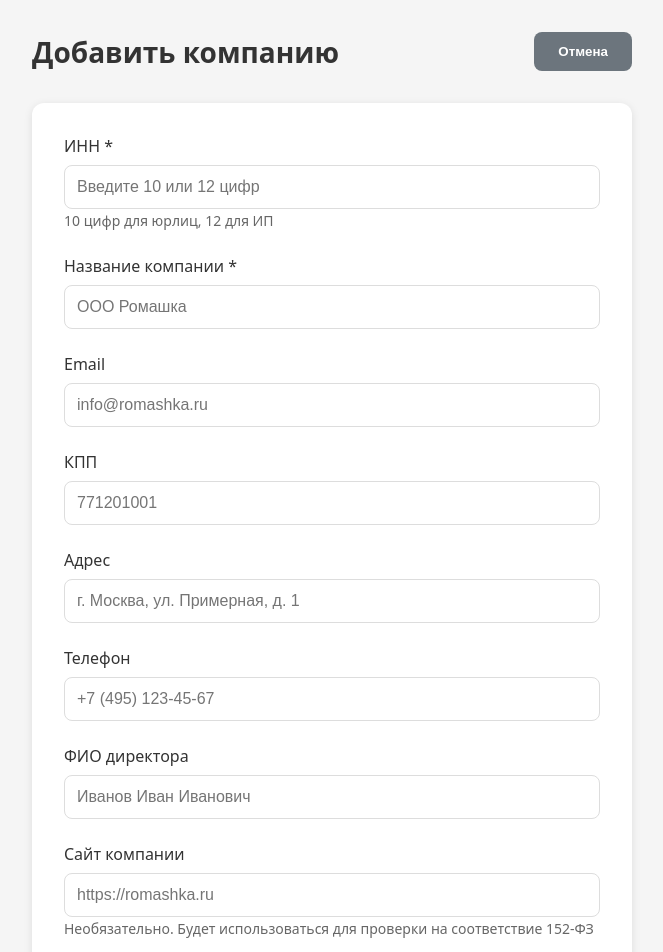
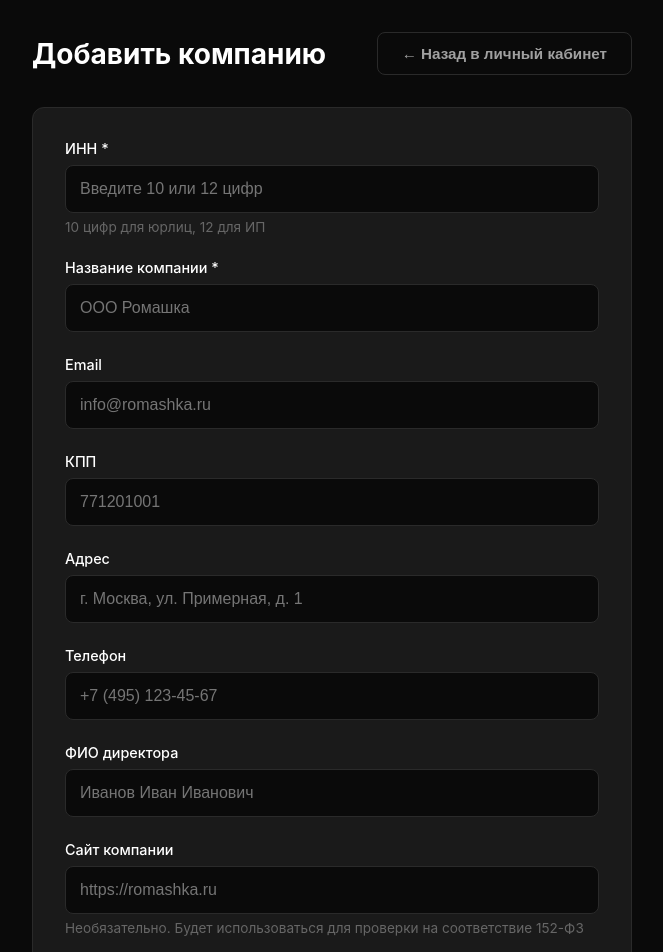
Before and after one commit to IaroslavPetrov/compliance-box, a Next.js app in the folder frontend/: page /dashboard/tenants/new in a window 1280 px wide. Shown: the top 952 px of the page, without its empty margins (308-971 px from the left). Built offline with nearby package versions, Linux system fonts and the light colour scheme.

Commit message:
feat: redesign new tenant page with dark theme and back navigation

```diff
--- a/frontend/app/dashboard/tenants/new/page.tsx
+++ b/frontend/app/dashboard/tenants/new/page.tsx
@@ -1,6 +1,6 @@
 "use client";
 
-import { useState, useEffect, useRef } from 'react';
+import { useState, useRef } from 'react';
 import { useRouter } from 'next/navigation';
 
 // DaData API ключ
@@ -31,11 +31,9 @@ export default function NewTenantPage() {
       [name]: value,
     });
 
-    // Если меняется ИНН - запускаем автозаполнение
     if (name === 'inn') {
       const cleanInn = value.replace(/\D/g, '');
       if (cleanInn.length === 10 || cleanInn.length === 12) {
-        // Debounce: ждём 500мс после последнего изменения
         if (debounceRef.current) clearTimeout(debounceRef.current);
         debounceRef.current = setTimeout(() => {
           fetchFromDadata(cleanInn);
@@ -83,7 +81,7 @@ export default function NewTenantPage() {
 
         setDadataInfo(`✅ Найдено: ${company.value}`);
       } else {
-        setDadataInfo('️ Компания с таким ИНН не найдена. Заполните поля вручную.');
+        setDadataInfo('⚠️ Компания с таким ИНН не найдена. Заполните поля вручную.');
       }
     } catch (err: any) {
       setDadataInfo('❌ Ошибка получения данных от DaData. Заполните поля вручную.');
@@ -96,7 +94,6 @@ export default function NewTenantPage() {
   const handleSubmit = async (e: React.FormEvent) => {
     e.preventDefault();
 
-    // Валидация ИНН
     const cleanInn = formData.inn.replace(/\D/g, '');
     if (cleanInn.length !== 10 && cleanInn.length !== 12) {
       setError('ИНН должен содержать 10 цифр (для юрлиц) или 12 цифр (для ИП)');
@@ -134,60 +131,74 @@ export default function NewTenantPage() {
     }
   };
 
+  const inputStyle = {
+    width: '100%',
+    padding: '0.875rem',
+    border: '1px solid #2A2A2A',
+    borderRadius: '8px',
+    fontSize: '1rem',
+    background: '#0A0A0A',
+    color: '#FFFFFF',
+    boxSizing: 'border-box' as const,
+    transition: 'border-color 0.3s, box-shadow 0.3s',
+    outline: 'none',
+  };
+
   return (
     <div style={{
       minHeight: '100vh',
-      background: '#f5f5f5',
+      background: '#0A0A0A',
       padding: '2rem',
+      fontFamily: '-apple-system, BlinkMacSystemFont, "Segoe UI", Roboto, sans-serif',
+      color: '#FFFFFF',
     }}>
-      <div style={{
-        maxWidth: '600px',
-        margin: '0 auto',
-      }}>
+      <div style={{ maxWidth: '600px', margin: '0 auto' }}>
+        {/* Шапка с навигацией */}
         <div style={{
           display: 'flex',
           justifyContent: 'space-between',
           alignItems: 'center',
           marginBottom: '2rem',
         }}>
-          <h1 style={{
-            margin: 0,
-            fontSize: '1.75rem',
-            color: '#333',
-          }}>
+          <h1 style={{ margin: 0, fontSize: '1.75rem', fontWeight: '700', color: '#FFFFFF' }}>
             Добавить компанию
           </h1>
           <button
             onClick={() => router.push('/dashboard')}
             style={{
               padding: '0.75rem 1.5rem',
-              background: '#6c757d',
-              color: 'white',
-              border: 'none',
+              background: 'transparent',
+              color: '#A0A0A0',
+              border: '1px solid #2A2A2A',
               borderRadius: '8px',
               cursor: 'pointer',
-              fontWeight: 'bold',
+              fontWeight: '600',
+              fontSize: '0.95rem',
+              transition: 'all 0.3s',
+            }}
+            onMouseEnter={(e) => {
+              e.currentTarget.style.borderColor = '#FF6B35';
+              e.currentTarget.style.color = '#FF6B35';
+            }}
+            onMouseLeave={(e) => {
+              e.currentTarget.style.borderColor = '#2A2A2A';
+              e.currentTarget.style.color = '#A0A0A0';
             }}
           >
-            Отмена
+            ← Назад в личный кабинет
           </button>
         </div>
 
         <div style={{
-          background: 'white',
+          background: '#1A1A1A',
           padding: '2rem',
           borderRadius: '12px',
-          boxShadow: '0 2px 8px rgba(0,0,0,0.1)',
+          border: '1px solid #2A2A2A',
         }}>
           <form onSubmit={handleSubmit}>
-            {/* ИНН - с автозаполнением */}
+            {/* ИНН */}
             <div style={{ marginBottom: '1.5rem' }}>
-              <label style={{
-                display: 'block',
-                marginBottom: '0.5rem',
-                color: '#333',
-                fontWeight: '500',
-              }}>
+              <label style={{ display: 'block', marginBottom: '0.5rem', color: '#FFFFFF', fontWeight: '500', fontSize: '0.9rem' }}>
                 ИНН *
               </label>
               <input
@@ -196,27 +207,29 @@ export default function NewTenantPage() {
                 value={formData.inn}
                 onChange={handleChange}
                 required
-                style={{
-                  width: '100%',
-                  padding: '0.75rem',
-                  border: '1px solid #ddd',
-                  borderRadius: '8px',
-                  fontSize: '1rem',
-                  boxSizing: 'border-box',
+                style={inputStyle}
+                placeholder="Введите 10 или 12 цифр"
+                onFocus={(e) => {
+                  e.target.style.borderColor = '#FF6B35';
+                  e.target.style.boxShadow = '0 0 0 3px rgba(255, 107, 53, 0.1)';
                 }}
-                placeholder="Введите 10 или 12 цифр"
+                onBlur={(e) => {
+                  e.target.style.borderColor = '#2A2A2A';
+                  e.target.style.boxShadow = 'none';
+                }}
               />
-              <small style={{ color: '#666', fontSize: '0.875rem' }}>
+              <small style={{ color: '#666666', fontSize: '0.85rem', marginTop: '6px', display: 'block' }}>
                 10 цифр для юрлиц, 12 для ИП
               </small>
               {dadataInfo && (
                 <div style={{
-                  marginTop: '0.5rem',
-                  padding: '0.5rem',
-                  background: dadataLoading ? '#fff3cd' : (dadataInfo.includes('✅') ? '#d4edda' : (dadataInfo.includes('❌') ? '#f8d7da' : '#fff3cd')),
-                  borderRadius: '6px',
-                  fontSize: '0.875rem',
-                  color: '#333',
+                  marginTop: '0.75rem',
+                  padding: '0.75rem',
+                  borderRadius: '8px',
+                  fontSize: '0.9rem',
+                  border: dadataLoading ? '1px solid #FFC107' : (dadataInfo.includes('✅') ? '1px solid #00C853' : '1px solid #FF4444'),
+                  background: dadataLoading ? 'rgba(255, 193, 7, 0.1)' : (dadataInfo.includes('✅') ? 'rgba(0, 200, 83, 0.1)' : 'rgba(255, 68, 68, 0.1)'),
+                  color: dadataLoading ? '#FFC107' : (dadataInfo.includes('✅') ? '#00C853' : '#FF4444'),
                 }}>
                   {dadataInfo}
                 </div>
@@ -225,12 +238,7 @@ export default function NewTenantPage() {
 
             {/* Название */}
             <div style={{ marginBottom: '1.5rem' }}>
-              <label style={{
-                display: 'block',
-                marginBottom: '0.5rem',
-                color: '#333',
-                fontWeight: '500',
-              }}>
+              <label style={{ display: 'block', marginBottom: '0.5rem', color: '#FFFFFF', fontWeight: '500', fontSize: '0.9rem' }}>
                 Название компании *
               </label>
               <input
@@ -239,26 +247,22 @@ export default function NewTenantPage() {
                 value={formData.name}
                 onChange={handleChange}
                 required
-                style={{
-                  width: '100%',
-                  padding: '0.75rem',
-                  border: '1px solid #ddd',
-                  borderRadius: '8px',
-                  fontSize: '1rem',
-                  boxSizing: 'border-box',
+                style={inputStyle}
+                placeholder="ООО Ромашка"
+                onFocus={(e) => {
+                  e.target.style.borderColor = '#FF6B35';
+                  e.target.style.boxShadow = '0 0 0 3px rgba(255, 107, 53, 0.1)';
                 }}
-                placeholder="ООО Ромашка"
+                onBlur={(e) => {
+                  e.target.style.borderColor = '#2A2A2A';
+                  e.target.style.boxShadow = 'none';
+                }}
               />
             </div>
 
             {/* Email */}
             <div style={{ marginBottom: '1.5rem' }}>
-              <label style={{
-                display: 'block',
-                marginBottom: '0.5rem',
-                color: '#333',
-                fontWeight: '500',
-              }}>
+              <label style={{ display: 'block', marginBottom: '0.5rem', color: '#FFFFFF', fontWeight: '500', fontSize: '0.9rem' }}>
                 Email
               </label>
               <input
@@ -266,26 +270,22 @@ export default function NewTenantPage() {
                 name="email"
                 value={formData.email}
                 onChange={handleChange}
-                style={{
-                  width: '100%',
-                  padding: '0.75rem',
-                  border: '1px solid #ddd',
-                  borderRadius: '8px',
-                  fontSize: '1rem',
-                  boxSizing: 'border-box',
+                style={inputStyle}
+                placeholder="info@romashka.ru"
+                onFocus={(e) => {
+                  e.target.style.borderColor = '#FF6B35';
+                  e.target.style.boxShadow = '0 0 0 3px rgba(255, 107, 53, 0.1)';
                 }}
-                placeholder="info@romashka.ru"
+                onBlur={(e) => {
+                  e.target.style.borderColor = '#2A2A2A';
+                  e.target.style.boxShadow = 'none';
+                }}
               />
             </div>
 
             {/* КПП */}
             <div style={{ marginBottom: '1.5rem' }}>
-              <label style={{
-                display: 'block',
-                marginBottom: '0.5rem',
-                color: '#333',
-                fontWeight: '500',
-              }}>
+              <label style={{ display: 'block', marginBottom: '0.5rem', color: '#FFFFFF', fontWeight: '500', fontSize: '0.9rem' }}>
                 КПП
               </label>
               <input
@@ -293,26 +293,22 @@ export default function NewTenantPage() {
                 name="kpp"
                 value={formData.kpp}
                 onChange={handleChange}
-                style={{
-                  width: '100%',
-                  padding: '0.75rem',
-                  border: '1px solid #ddd',
-                  borderRadius: '8px',
-                  fontSize: '1rem',
-                  boxSizing: 'border-box',
+                style={inputStyle}
+                placeholder="771201001"
+                onFocus={(e) => {
+                  e.target.style.borderColor = '#FF6B35';
+                  e.target.style.boxShadow = '0 0 0 3px rgba(255, 107, 53, 0.1)';
                 }}
-                placeholder="771201001"
+                onBlur={(e) => {
+                  e.target.style.borderColor = '#2A2A2A';
+                  e.target.style.boxShadow = 'none';
+                }}
               />
             </div>
 
             {/* Адрес */}
             <div style={{ marginBottom: '1.5rem' }}>
-              <label style={{
-                display: 'block',
-                marginBottom: '0.5rem',
-                color: '#333',
-                fontWeight: '500',
-              }}>
+              <label style={{ display: 'block', marginBottom: '0.5rem', color: '#FFFFFF', fontWeight: '500', fontSize: '0.9rem' }}>
                 Адрес
               </label>
               <input
@@ -320,26 +316,22 @@ export default function NewTenantPage() {
                 name="address"
                 value={formData.address}
                 onChange={handleChange}
-                style={{
-                  width: '100%',
-                  padding: '0.75rem',
-                  border: '1px solid #ddd',
-                  borderRadius: '8px',
-                  fontSize: '1rem',
-                  boxSizing: 'border-box',
+                style={inputStyle}
+                placeholder="г. Москва, ул. Примерная, д. 1"
+                onFocus={(e) => {
+                  e.target.style.borderColor = '#FF6B35';
+                  e.target.style.boxShadow = '0 0 0 3px rgba(255, 107, 53, 0.1)';
                 }}
-                placeholder="г. Москва, ул. Примерная, д. 1"
+                onBlur={(e) => {
+                  e.target.style.borderColor = '#2A2A2A';
+                  e.target.style.boxShadow = 'none';
+                }}
               />
             </div>
 
             {/* Телефон */}
             <div style={{ marginBottom: '1.5rem' }}>
-              <label style={{
-                display: 'block',
-                marginBottom: '0.5rem',
-                color: '#333',
-                fontWeight: '500',
-              }}>
+              <label style={{ display: 'block', marginBottom: '0.5rem', color: '#FFFFFF', fontWeight: '500', fontSize: '0.9rem' }}>
                 Телефон
               </label>
               <input
@@ -347,26 +339,22 @@ export default function NewTenantPage() {
                 name="phone"
                 value={formData.phone}
                 onChange={handleChange}
-                style={{
-                  width: '100%',
-                  padding: '0.75rem',
-                  border: '1px solid #ddd',
-                  borderRadius: '8px',
-                  fontSize: '1rem',
-                  boxSizing: 'border-box',
+                style={inputStyle}
+                placeholder="+7 (495) 123-45-67"
+                onFocus={(e) => {
+                  e.target.style.borderColor = '#FF6B35';
+                  e.target.style.boxShadow = '0 0 0 3px rgba(255, 107, 53, 0.1)';
                 }}
-                placeholder="+7 (495) 123-45-67"
+                onBlur={(e) => {
+                  e.target.style.borderColor = '#2A2A2A';
+                  e.target.style.boxShadow = 'none';
+                }}
               />
             </div>
 
             {/* ФИО директора */}
             <div style={{ marginBottom: '1.5rem' }}>
-              <label style={{
-                display: 'block',
-                marginBottom: '0.5rem',
-                color: '#333',
-                fontWeight: '500',
-              }}>
+              <label style={{ display: 'block', marginBottom: '0.5rem', color: '#FFFFFF', fontWeight: '500', fontSize: '0.9rem' }}>
                 ФИО директора
               </label>
               <input
@@ -374,26 +362,22 @@ export default function NewTenantPage() {
                 name="director_name"
                 value={formData.director_name}
                 onChange={handleChange}
-                style={{
-                  width: '100%',
-                  padding: '0.75rem',
-                  border: '1px solid #ddd',
-                  borderRadius: '8px',
-                  fontSize: '1rem',
-                  boxSizing: 'border-box',
+                style={inputStyle}
+                placeholder="Иванов Иван Иванович"
+                onFocus={(e) => {
+                  e.target.style.borderColor = '#FF6B35';
+                  e.target.style.boxShadow = '0 0 0 3px rgba(255, 107, 53, 0.1)';
                 }}
-                placeholder="Иванов Иван Иванович"
+                onBlur={(e) => {
+                  e.target.style.borderColor = '#2A2A2A';
+                  e.target.style.boxShadow = 'none';
+                }}
               />
             </div>
 
             {/* Сайт */}
             <div style={{ marginBottom: '1.5rem' }}>
-              <label style={{
-                display: 'block',
-                marginBottom: '0.5rem',
-                color: '#333',
-                fontWeight: '500',
-              }}>
+              <label style={{ display: 'block', marginBottom: '0.5rem', color: '#FFFFFF', fontWeight: '500', fontSize: '0.9rem' }}>
                 Сайт компании
               </label>
               <input
@@ -401,17 +385,18 @@ export default function NewTenantPage() {
                 name="website"
                 value={formData.website}
                 onChange={handleChange}
-                style={{
-                  width: '100%',
-                  padding: '0.75rem',
-                  border: '1px solid #ddd',
-                  borderRadius: '8px',
-                  fontSize: '1rem',
-                  boxSizing: 'border-box',
+                style={inputStyle}
+                placeholder="https://romashka.ru"
+                onFocus={(e) => {
+                  e.target.style.borderColor = '#FF6B35';
+                  e.target.style.boxShadow = '0 0 0 3px rgba(255, 107, 53, 0.1)';
                 }}
-                placeholder="https://romashka.ru"
+                onBlur={(e) => {
+                  e.target.style.borderColor = '#2A2A2A';
+                  e.target.style.boxShadow = 'none';
+                }}
               />
-              <small style={{ color: '#666', fontSize: '0.875rem' }}>
+              <small style={{ color: '#666666', fontSize: '0.85rem', marginTop: '6px', display: 'block' }}>
                 Необязательно. Будет использоваться для проверки на соответствие 152-ФЗ
               </small>
             </div>
@@ -419,11 +404,12 @@ export default function NewTenantPage() {
             {error && (
               <div style={{
                 padding: '1rem',
-                background: '#fee',
-                border: '1px solid #fcc',
+                background: 'rgba(255, 68, 68, 0.1)',
+                border: '1px solid #FF4444',
                 borderRadius: '8px',
-                color: '#c00',
+                color: '#FF4444',
                 marginBottom: '1.5rem',
+                fontSize: '0.95rem',
               }}>
                 {error}
               </div>
@@ -435,14 +421,21 @@ export default function NewTenantPage() {
               style={{
                 width: '100%',
                 padding: '1rem',
-                background: '#28a745',
-                color: 'white',
+                background: loading ? '#4A4A4A' : '#00C853',
+                color: '#FFFFFF',
                 border: 'none',
                 borderRadius: '8px',
                 fontSize: '1rem',
-                fontWeight: 'bold',
+                fontWeight: '600',
                 cursor: loading ? 'not-allowed' : 'pointer',
-                opacity: loading ? 0.7 : 1,
+                transition: 'background 0.3s, transform 0.1s',
+                letterSpacing: '0.02em',
+              }}
+              onMouseDown={(e) => {
+                if (!loading) e.currentTarget.style.transform = 'scale(0.98)';
+              }}
+              onMouseUp={(e) => {
+                e.currentTarget.style.transform = 'scale(1)';
               }}
             >
               {loading ? 'Добавление...' : 'Добавить компанию'}
```
